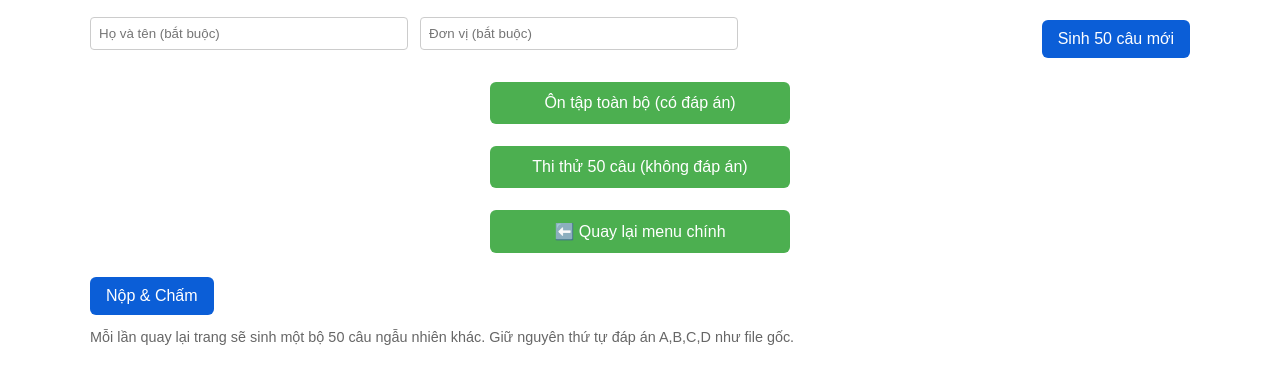
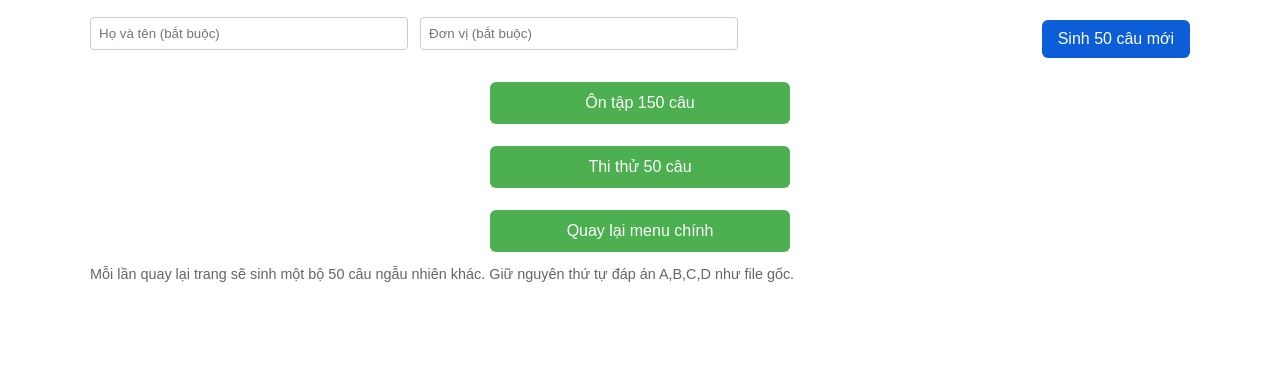
Before and after one commit to hoanhnhat58/quiz_50_fullmoii, a plain HTML site: page index.html in a window 1280 px wide. Shown: the part 128-512 px from the top of the page. Drawn offline with Linux system fonts and the light colour scheme.

Commit message:
Add files via upload

```diff
--- a/index.html
+++ b/index.html
@@ -60,16 +60,16 @@ button{margin-top:12px;padding:10px 16px;font-size:16px;background:#0b5ed7;color
 </style>
 
 <div class="menu">
-  <button onclick="startPractice()">Ôn tập toàn bộ (có đáp án)</button>
-  <button onclick="startExam()">Thi thử 50 câu (không đáp án)</button>
-  <button onclick="goHome()">⬅️ Quay lại menu chính</button>
+  <button onclick="startPractice()">Ôn tập 150 câu</button>
+  <button onclick="startExam()">Thi thử 50 câu </button>
+  <button onclick="goHome()">Quay lại menu chính</button>
 </div>
 
 <div id="quiz-container"></div>
 
   <div id='quizArea'></div>
   <div style='margin-top:12px'>
-    <button id='submitBtn' form='quizForm'>Nộp & Chấm</button>
+    <button id='submitBtn' form='quizForm' style='display:none;' >Nộp & Chấm</button>
   </div>
   <div class='footer-note'>Mỗi lần quay lại trang sẽ sinh một bộ 50 câu ngẫu nhiên khác. Giữ nguyên thứ tự đáp án A,B,C,D như file gốc.</div>
 </div>
@@ -133,6 +133,7 @@ function startExam() {
   const shuffled = [...ALL_QUESTIONS].sort(() => 0.5 - Math.random());
   const selected = shuffled.slice(0, 50);
   renderQuiz(selected); // ✅ hiển thị dạng radio để chọn đáp án
+ document.getElementById("submitBtn").style.display = "inline-block";
 }
 
 // Quay lại menu chính (ẩn hết nội dung)
```
